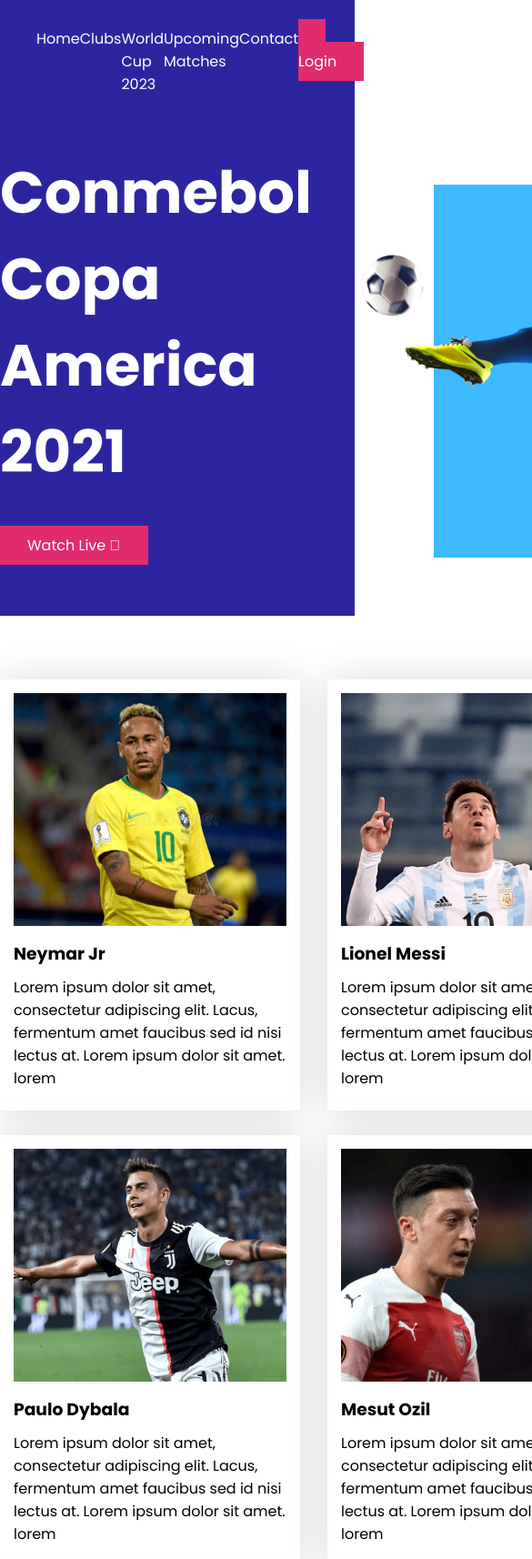
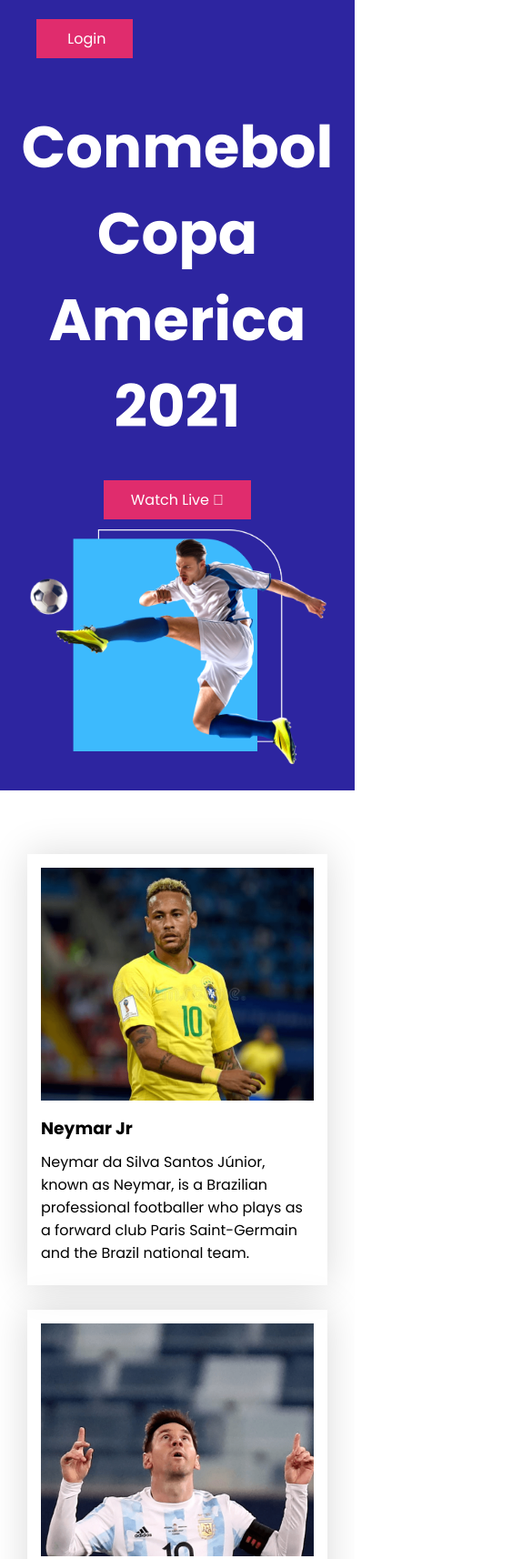
Before and after one commit to arif2494/Football-Club, a plain HTML site: page index.html in a window 390 px wide. Shown: the top 1714 px of the page at 91% size, 585 px wide, since content can reach past the window. Drawn offline with Linux system fonts and the light colour scheme; some icons are missing.

Commit message:
Mobile responsive done

```diff
--- a/assets/css/style.css
+++ b/assets/css/style.css
@@ -349,3 +349,88 @@ footer {
 	transition: .3s linear;
 	color: var(--btn-color);
 }
+
+/* ************************
+/**.   REsponsive
+**.************************ */
+/* ?--------- redposisve for mobile----------- */
+@media only screen and (max-width: 668px) {
+	/* `---------Navbar------------- */
+	nav .nav-left {
+		display: none;
+	}
+	/* `--------Showcase---------- */
+	.area {
+		height: 100%;
+	}
+	.showcase {
+		display: flex;
+		flex-direction: column;
+		align-items: center;
+	}
+	.showcase-text {
+		width: 100%;
+		text-align: center;
+	}
+	.showcase-img img {
+		height: 260px;
+		width: 329px;
+		animation-play-state: paused;
+		margin: 20px 0 20px;
+		position: relative;
+	}
+
+	/* `--------All players---------- */
+	#all-palyers .players-container {
+		width: 100%;
+		display: grid;
+		grid-template-columns: 1fr;
+		row-gap: 27px;
+		display: flex;
+		align-items: center;
+		flex-direction: column;
+	}
+	/* `--------Highlights---------- */
+	#highlight .highlight-container {
+		width: 100%;
+		margin: 0 auto;
+		display: flex;
+		flex-direction: column;
+		align-items: center;
+	}
+	.highlight-text {
+		width: 90%;
+		margin: 0 15px 15px;
+	}
+	.highlight-img img {
+		width: 90%;
+		height: auto;
+		margin: 20px;
+	}
+
+	/* `--------Match Fixture---------- */
+	.matches {
+		display: flex;
+		flex-direction: column;
+		align-items: center;
+	}
+	.match {
+		margin-bottom: 15px;
+	}
+	/* `--------  News ---------- */
+	.all-news {
+		grid-template-columns: 1fr;
+		display: flex;
+		flex-direction: column;
+		align-items: center;
+	}
+	#news .news-1 {
+		margin: 15px;
+		height: auto;
+		width: 90%;
+	}
+	/* `--------  Footer ---------- */
+	.footer-img img {
+		width: 90%;
+	}
+}
--- a/index.html
+++ b/index.html
@@ -72,8 +72,8 @@
           <div class="card-text">
             <h3>Neymar Jr</h3>
             <p>
-              Lorem ipsum dolor sit amet, consectetur adipiscing elit. Lacus, fermentum amet faucibus sed id nisi lectus
-              at. Lorem ipsum dolor sit amet. lorem
+              Neymar da Silva Santos Júnior, known as Neymar, is a Brazilian professional footballer who plays as a
+              forward club Paris Saint-Germain and the Brazil national team.
             </p>
           </div>
         </article>
@@ -84,8 +84,8 @@
           <div class="card-text">
             <h3>Lionel Messi</h3>
             <p>
-              Lorem ipsum dolor sit amet, consectetur adipiscing elit. Lacus, fermentum amet faucibus sed id nisi lectus
-              at. Lorem ipsum dolor sit amet. lorem
+              Lionel Andrés Messi is an Argentine professional footballer who plays as a forward or an attacking
+              midfielder and captains the Argentina national team.
             </p>
           </div>
         </article>
@@ -96,8 +96,8 @@
           <div class="card-text">
             <h3>Cristiano Ronaldo</h3>
             <p>
-              Lorem ipsum dolor sit amet, consectetur adipiscing elit. Lacus, fermentum amet faucibus sed id nisi lectus
-              at. Lorem ipsum dolor sit amet. lorem
+              Cristiano Ronaldo dos Santos Aveiro GOIH ComM is a Portuguese professional footballer who plays as a
+              forward for Serie A club Juventus the Portugal national team.
             </p>
           </div>
         </article>
@@ -108,8 +108,9 @@
           <div class="card-text">
             <h3>Paulo Dybala</h3>
             <p>
-              Lorem ipsum dolor sit amet, consectetur adipiscing elit. Lacus, fermentum amet faucibus sed id nisi lectus
-              at. Lorem ipsum dolor sit amet. lorem
+              Paulo Exequiel Dybala is an Argentine professional footballer who plays as a forward for Serie A club
+              Juventus and the
+              Argentina national team.
             </p>
           </div>
         </article>
@@ -120,8 +121,9 @@
           <div class="card-text">
             <h3>Mesut Ozil</h3>
             <p>
-              Lorem ipsum dolor sit amet, consectetur adipiscing elit. Lacus, fermentum amet faucibus sed id nisi lectus
-              at. Lorem ipsum dolor sit amet. lorem
+              Mesut Özil is a German professional footballer who plays as an attacking midfielder for Süper Lig club
+              Fenerbahçe.
+              Nicknamed "The Assist King",
             </p>
           </div>
         </article>
@@ -132,8 +134,9 @@
           <div class="card-text">
             <h3>Mauro Icardi</h3>
             <p>
-              Lorem ipsum dolor sit amet, consectetur adipiscing elit. Lacus, fermentum amet faucibus sed id nisi lectus
-              at. Lorem ipsum dolor sit amet. lorem
+              Mauro Emanuel Icardi is an Argentine professional footballer who plays as a striker for Ligue 1 club Paris
+              Saint-Germain
+              and the Argentina national team.
             </p>
           </div>
         </article>
@@ -144,8 +147,9 @@
           <div class="card-text">
             <h3>Di Maria</h3>
             <p>
-              Lorem ipsum dolor sit amet, consectetur adipiscing elit. Lacus, fermentum amet faucibus sed id nisi lectus
-              at. Lorem ipsum dolor sit amet. lorem
+              Ángel Fabián Di María is an Argentine professional footballer who plays for Ligue 1 club Paris
+              Saint-Germain and the
+              Argentina national team.
             </p>
           </div>
         </article>
@@ -156,8 +160,9 @@
           <div class="card-text">
             <h3>Kylian Mbappé</h3>
             <p>
-              Lorem ipsum dolor sit amet, consectetur adipiscing elit. Lacus, fermentum amet faucibus sed id nisi lectus
-              at. Lorem ipsum dolor sit amet. lorem
+              Kylian Mbappé Lottin is a French professional footballer who plays as a forward for Ligue 1 club Paris
+              Saint-Germain and
+              the France national team.
             </p>
           </div>
         </article>
@@ -168,8 +173,9 @@
           <div class="card-text">
             <h3>Mohamed Salah</h3>
             <p>
-              Lorem ipsum dolor sit amet, consectetur adipiscing elit. Lacus, fermentum amet faucibus sed id nisi lectus
-              at. Lorem ipsum dolor sit amet. lorem
+              Mohamed Salah Hamed Mahrous Ghaly is an Egyptian professional footballer who plays as a forward for
+              Premier League club
+              Liverpool and captains the Egypt national team.
             </p>
           </div>
         </article>
@@ -180,8 +186,9 @@
           <div class="card-text">
             <h3>Harry Kane</h3>
             <p>
-              Lorem ipsum dolor sit amet, consectetur adipiscing elit. Lacus, fermentum amet faucibus sed id nisi lectus
-              at. Lorem ipsum dolor sit amet. lorem
+              Harry Edward Kane MBE is an English professional footballer who plays as a striker for Premier League club
+              Tottenham
+              Hotspur and captains the England national team.
             </p>
           </div>
         </article>
@@ -192,8 +199,9 @@
           <div class="card-text">
             <h3>Kevin De Bruyne</h3>
             <p>
-              Lorem ipsum dolor sit amet, consectetur adipiscing elit. Lacus, fermentum amet faucibus sed id nisi lectus
-              at. Lorem ipsum dolor sit amet. lorem
+              Kevin De Bruyne is a Belgian professional footballer who plays as a midfielder for
+              Manchester City,
+              where he is vice-captain, and the Belgium national team.
             </p>
           </div>
         </article>
@@ -204,8 +212,9 @@
           <div class="card-text">
             <h3>Philippe Coutinho</h3>
             <p>
-              Lorem ipsum dolor sit amet, consectetur adipiscing elit. Lacus, fermentum amet faucibus sed id nisi lectus
-              at. Lorem ipsum dolor sit amet. lorem
+              Philippe Coutinho Correia is a Brazilian professional footballer who plays as an attacking midfielder or
+              winger for
+              Spanish club Barcelona and the Brazil national team.
             </p>
           </div>
         </article>
```
